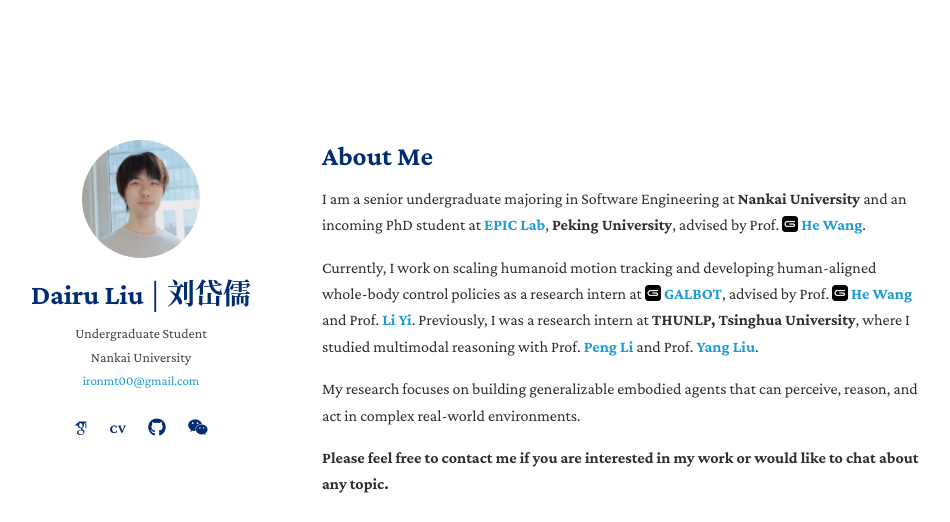
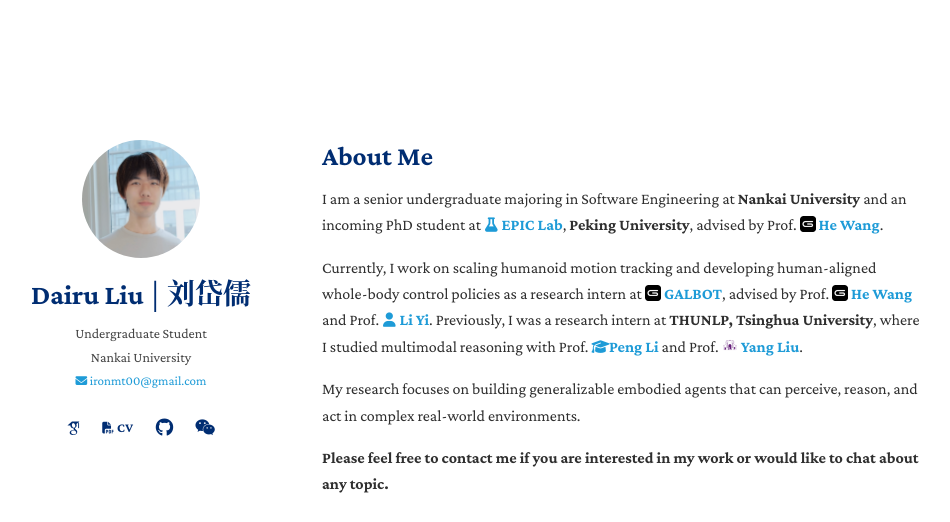
Before and after one commit to dairuliu/dairuliu.github.io, a Jekyll site: the page built from _pages/about.md, in a window 1280 px wide. Shown: the top 522 px of the page, without its empty margins (172-1122 px from the left). Built offline with Jekyll 4.4.1, drawn with Linux system fonts in a browser that asks for light colours; some web fonts are replaced.

Commit message:
Add icons to bio and profile links, leaving publication links unchanged

```diff
--- a/_layouts/minimal-light-home.html
+++ b/_layouts/minimal-light-home.html
@@ -31,14 +31,14 @@
         <p class="minimal-light-role">Undergraduate Student</p>
         <p class="minimal-light-affiliation">Nankai University</p>
         {% if author.email %}
-          <p class="minimal-light-email"><a href="mailto:{{ author.email }}">{{ author.email }}</a></p>
+          <p class="minimal-light-email"><a href="mailto:{{ author.email }}"><i class="fas fa-envelope link-icon" aria-hidden="true"></i> {{ author.email }}</a></p>
         {% endif %}
 
         <nav class="minimal-light-links" aria-label="Profile links">
           {% if author.googlescholar %}
             <a href="{{ author.googlescholar }}" aria-label="Google Scholar"><i class="ai ai-google-scholar"></i></a>
           {% endif %}
-          <a href="{{ base_path }}/files/DairuLiu_CV.pdf" aria-label="CV">CV</a>
+          <a href="{{ base_path }}/files/DairuLiu_CV.pdf" aria-label="CV"><i class="fas fa-file-pdf link-icon" aria-hidden="true"></i> CV</a>
           {% if author.github %}
             <a href="https://github.com/{{ author.github }}" aria-label="GitHub"><i class="fab fa-github"></i></a>
           {% endif %}
--- a/_pages/about.md
+++ b/_pages/about.md
@@ -11,9 +11,9 @@
 
 ## About Me
 
-I am a senior undergraduate majoring in Software Engineering at **Nankai University** and an incoming PhD student at [**EPIC Lab**](https://pku-epic.github.io), **Peking University**, advised by Prof. <a href="https://hughw19.github.io"><img class="bio-icon" src="{{ base_path }}/images/icons/he-wang.png" alt="" width="16" height="16"> <strong>He Wang</strong></a>.
+I am a senior undergraduate majoring in Software Engineering at **Nankai University** and an incoming PhD student at <a href="https://pku-epic.github.io"><i class="fas fa-flask link-icon" aria-hidden="true"></i> <strong>EPIC Lab</strong></a>, **Peking University**, advised by Prof. <a href="https://hughw19.github.io"><img class="bio-icon" src="{{ base_path }}/images/icons/he-wang.png" alt="" width="16" height="16"> <strong>He Wang</strong></a>.
 
-Currently, I work on scaling humanoid motion tracking and developing human-aligned whole-body control policies as a research intern at <a href="https://www.galbot.com"><img class="bio-icon" src="{{ base_path }}/images/icons/galbot.png" alt="" width="16" height="16"> <strong>GALBOT</strong></a>, advised by Prof. <a href="https://hughw19.github.io"><img class="bio-icon" src="{{ base_path }}/images/icons/he-wang.png" alt="" width="16" height="16"> <strong>He Wang</strong></a> and Prof. [**Li Yi**](https://ericyi.github.io). Previously, I was a research intern at **THUNLP, Tsinghua University**, where I studied multimodal reasoning with Prof. [**Peng Li**](https://lpeng.net) and Prof. [**Yang Liu**](https://nlp.csai.tsinghua.edu.cn/~ly/).
+Currently, I work on scaling humanoid motion tracking and developing human-aligned whole-body control policies as a research intern at <a href="https://www.galbot.com"><img class="bio-icon" src="{{ base_path }}/images/icons/galbot.png" alt="" width="16" height="16"> <strong>GALBOT</strong></a>, advised by Prof. <a href="https://hughw19.github.io"><img class="bio-icon" src="{{ base_path }}/images/icons/he-wang.png" alt="" width="16" height="16"> <strong>He Wang</strong></a> and Prof. <a href="https://ericyi.github.io"><i class="fas fa-user link-icon" aria-hidden="true"></i> <strong>Li Yi</strong></a>. Previously, I was a research intern at **THUNLP, Tsinghua University**, where I studied multimodal reasoning with Prof. <a href="https://lpeng.net"><i class="fas fa-graduation-cap link-icon" aria-hidden="true"></i> <strong>Peng Li</strong></a> and Prof. <a href="https://nlp.csai.tsinghua.edu.cn/~ly/"><img class="bio-icon" src="{{ base_path }}/images/icons/yang-liu.png" alt="" width="16" height="16"> <strong>Yang Liu</strong></a>.
 
 My research focuses on building generalizable embodied agents that can perceive, reason, and act in complex real-world environments.
 
--- a/_sass/layout/_minimal_light_home.scss
+++ b/_sass/layout/_minimal_light_home.scss
@@ -24,6 +24,13 @@
   margin: 0;
   border-radius: 3px;
   vertical-align: -2px;
+}
+
+.minimal-light-home .link-icon {
+  display: inline-block;
+  width: 1em;
+  text-align: center;
+  font-size: 0.9em;
 }
 
 .minimal-light-shell {
```
Also changed, not shown: images/icons/yang-liu.png (added).
